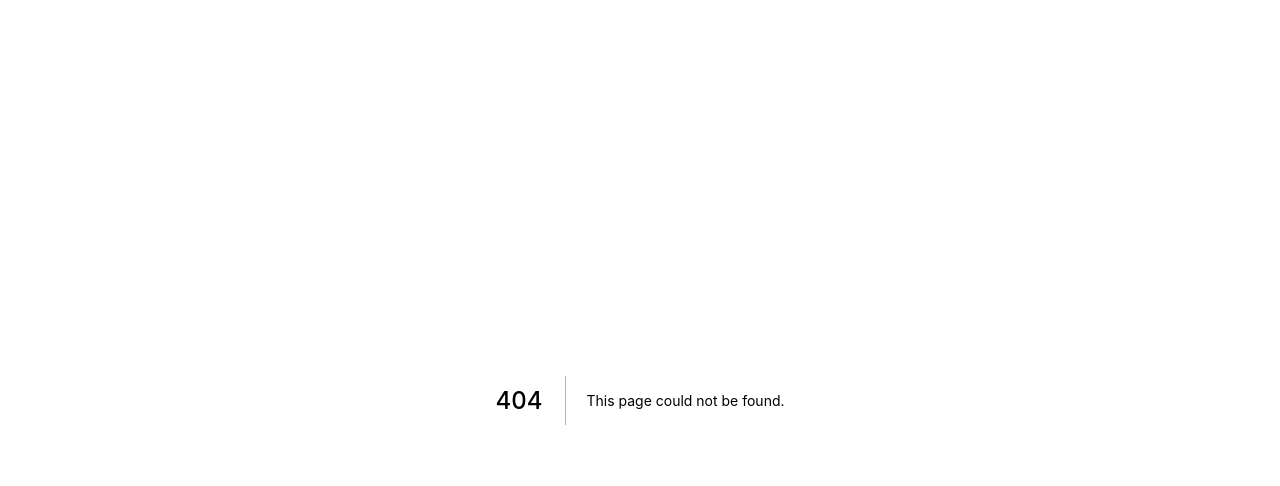
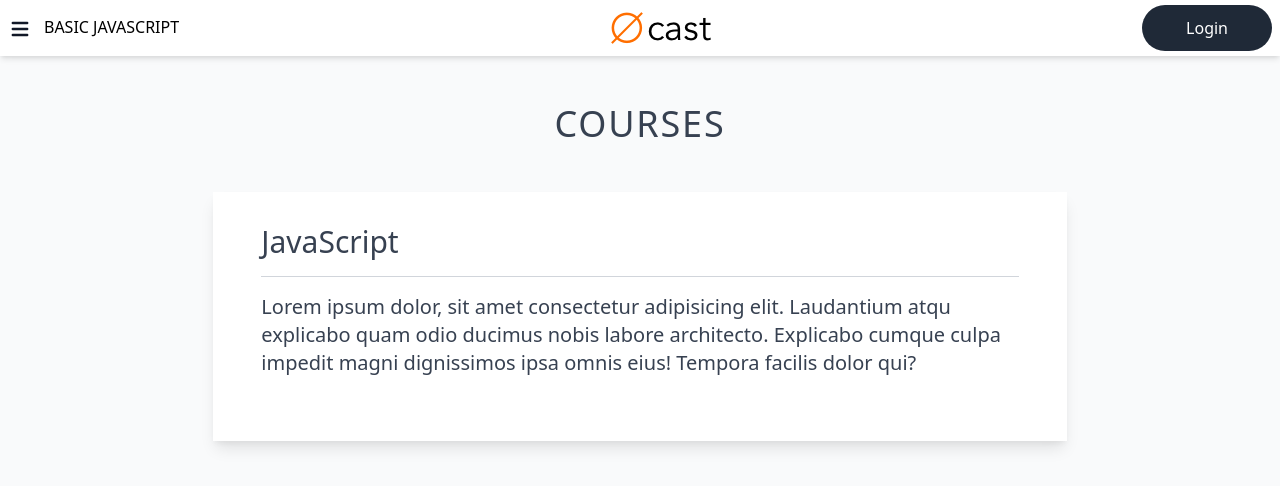
Before and after one commit to Planet-NULLCAST/curriculum, a Next.js app in the folder website/: page /courses in a window 1280 px wide. Before the commit this address had no page. Shown: the top 486 px of the page. Built offline with nearby package versions, Linux system fonts and the light colour scheme.

Commit message:
Merge branch progress_bar to cpages

```diff
--- a/website/component/layout/Layout.jsx
+++ b/website/component/layout/Layout.jsx
@@ -9,7 +9,7 @@ export default function Layout({ children }) {
 	}
 	return (
 		<div>
-			<NavBar onToggle={handleToggle} />
+			<NavBar onToggle={handleToggle} showMenuIcon={true} showTitle={true} />
 			<SideBar onToggle={handleToggle} toggle={toggle} />
 			{children}
 		</div>
--- a/website/component/layout/SideBar/SideBar.jsx
+++ b/website/component/layout/SideBar/SideBar.jsx
@@ -36,7 +36,7 @@ export default function SideBar({ onToggle, toggle }) {
 						key={title.chapterId}
 						className={`text-center text-gray-700 border-l-8 border-gray-700 hover:border-purple-700 hover:text-purple-700 hover:bg-gray-200 p-4`}
 					>
-						<Link href={`/javascript/${title.chapterUrl}`}>
+						<Link href={`/courses/javascript/${title.chapterUrl}`}>
 							<a onClick={handleClick}>{title.chapterName}</a>
 						</Link>
 					</li>
--- a/website/courses/meta.js
+++ b/website/courses/meta.js
@@ -2,7 +2,8 @@ import axios from "axios";
 let courses = [
 	{
 		courseId: 1,
-		courseName: "javascript",
+		courseName: "JavaScript",
+		courseUrl: "javascript",
 		chapters: [
 			{
 				chapterId: 1,
--- /dev/null
+++ b/website/pages/courses.js
@@ -0,0 +1,36 @@
+// import React from "react";
+import Navbar from "../component/layout/NavBar/NavBar";
+import Head from "next/head";
+import Link from "next/link";
+import { courses } from "../courses/meta";
+
+export default function Courses() {
+	return (
+		<div>
+			<Head>
+				<title> Courses | Curriculum</title>
+			</Head>
+			<Navbar showMenuIcon={false} showTitle={false} />
+			<div className="bg-gray-50 h-screen flex flex-col items-center text-gray-700">
+				<h1 className="text-center text-gray-700 text-4xl uppercase tracking-wider p-12">
+					Courses
+				</h1>
+				<div className="text-xl w-2/3">
+					{courses.map((course) => (
+						<div key={course.courseId} className="p-8 shadow-lg bg-white">
+							<Link href={`/courses/${course.courseUrl}`}>
+								<a className="p-4 text-3xl">{course.courseName}</a>
+							</Link>
+							<div className="border-t border-gray-300 m-4 py-4">
+								Lorem ipsum dolor, sit amet consectetur adipisicing elit.
+								Laudantium atqu explicabo quam odio ducimus nobis labore
+								architecto. Explicabo cumque culpa impedit magni dignissimos
+								ipsa omnis eius! Tempora facilis dolor qui?
+							</div>
+						</div>
+					))}
+				</div>
+			</div>
+		</div>
+	);
+}
--- /dev/null
+++ b/website/pages/courses/javascript/[id].js
@@ -0,0 +1,146 @@
+import Head from "next/head";
+import Link from "next/link";
+import Layout from "../../component/layout/Layout";
+import { getAllPostIds, getPostData } from "../../lib/jslist";
+import Editor from "../../component/editor/Editor";
+import Output from "../../component/layout/Output/Output";
+import hljs from "highlight.js";
+import javascript from "highlight.js/lib/languages/javascript";
+import { useEffect, useContext, useState } from "react";
+import UserState from "../../context/user/userContext";
+const axios = require("axios");
+
+hljs.registerLanguage("javascript", javascript);
+
+import {
+	ArrowCircleLeftIcon,
+	ArrowCircleRightIcon
+} from "@heroicons/react/solid";
+
+export async function getStaticPaths() {
+	const paths = await getAllPostIds();
+	return {
+		paths,
+		fallback: false
+	};
+}
+
+export async function getStaticProps({ params }) {
+	const postData = await getPostData(params.id);
+
+	return {
+		props: {
+			postData
+		}
+	};
+}
+export default function Javascript({ postData }) {
+	const { testCase } = postData;
+	const userState = useContext(UserState);
+	const [progress, setProgress] = useState(0);
+	const [courseList, seCourseList] = useState([]);
+
+	useEffect(() => {
+		hljs.highlightAll();
+		seCourseList(JSON.parse(window.localStorage.getItem("courses")));
+	}, []);
+	useEffect(() => {
+		userState.setTest(testCase);
+		userState.setRun(false);
+		console.log(progress);
+	}, [testCase]);
+	useEffect(() => {
+		let cook = document.cookie;
+		cook = cook.split("=");
+		cook[0] !== "" ? (cook = JSON.parse(cook[1]).accessToken) : (cook = false);
+		if (cook) {
+			axios({
+				method: "post",
+				mode: "no-cors",
+				url: `http://localhost:8080/api/progress/javascript`,
+				headers: {
+					"x-access-token": `${cook}`
+				}
+			})
+				.then((response) => {
+					console.log(response.data);
+					setProgress(
+						(response.data.length / courseList[0].chapters.length) * 100
+					);
+				})
+				.catch((err) => {
+					console.log(err.message);
+				});
+		} else {
+			console.log("Not logged in");
+		}
+	}, [userState]);
+	return (
+		<Layout>
+			<Head>
+				<title>{postData.title}</title>
+			</Head>
+			<div className="grid grid-cols-3" style={{ height: "84.5vh" }}>
+				<div className="bg-gray-50 px-4 py-4 overflow-auto text-gray-700">
+					<div className="py-3">
+						<a
+							href="#"
+							className="text-sm py-1 px-2 uppercase rounded-full border border-gray-500 tracking-wider font-medium"
+						>
+							Learn
+						</a>
+					</div>
+					<div className="font-bold my-3 uppercase">
+						<h1 className="text-2xl">{postData.title}</h1>
+					</div>
+					<div className="text-xl font-semibold mt-5 mb-3">
+						{postData.subheading}
+					</div>
+					<div
+						className="codeClass font-light js text-gray-900"
+						dangerouslySetInnerHTML={{ __html: postData.contentHtml }}
+					/>
+				</div>
+				<div>
+					<Editor initialValue={postData} />
+				</div>
+				<div>
+					<Output />
+				</div>
+			</div>
+			<div className="flex flex-row space-x-52 bg-gray-900 items-center py-6 sticky bottom-0 h-12">
+				<div
+					class="rounded-md bg-gray-600"
+					style={{ width: "382px", marginLeft: "10px" }}
+				>
+					<div
+						class="mt-0 bg-purple-500 py-1 rounded-full"
+						style={{ width: `${progress}%` }}
+					></div>
+				</div>
+				<div className="flex flex-row" style={{ marginLeft: "142px" }}>
+					{postData.prev ? (
+						<Link href={`/javascript/${postData.prev}`}>
+							<a className="text-white" style={{ marginRight: "93px" }}>
+								<ArrowCircleLeftIcon className="h-10 w-10 inline-block text-yellow-500" />
+								Previous
+							</a>
+						</Link>
+					) : (
+						""
+					)}
+					{postData.next ? (
+						<Link href={`/javascript/${postData.next}`}>
+							<a className="text-white">
+								Next
+								<ArrowCircleRightIcon className="h-10 w-10 inline-block text-yellow-500" />
+							</a>
+						</Link>
+					) : (
+						""
+					)}
+				</div>
+			</div>
+		</Layout>
+	);
+}
--- /dev/null
+++ b/website/pages/courses/javascript/index.js
@@ -0,0 +1,7 @@
+import React from "react";
+
+function index() {
+	return <div>Hello</div>;
+}
+
+export default index;
--- a/website/pages/javascript/[id].js
+++ /dev/null
@@ -1,146 +0,0 @@
-import Head from "next/head";
-import Link from "next/link";
-import Layout from "../../component/layout/Layout";
-import { getAllPostIds, getPostData } from "../../lib/jslist";
-import Editor from "../../component/editor/Editor";
-import Output from "../../component/layout/Output/Output";
-import hljs from "highlight.js";
-import javascript from "highlight.js/lib/languages/javascript";
-import { useEffect, useContext, useState } from "react";
-import UserState from "../../context/user/userContext";
-const axios = require("axios");
-
-hljs.registerLanguage("javascript", javascript);
-
-import {
-  ArrowCircleLeftIcon,
-  ArrowCircleRightIcon
-} from "@heroicons/react/solid";
-
-export async function getStaticPaths() {
-  const paths = await getAllPostIds();
-  return {
-    paths,
-    fallback: false
-  };
-}
-
-export async function getStaticProps({ params }) {
-  const postData = await getPostData(params.id);
-
-  return {
-    props: {
-      postData
-    }
-  };
-}
-export default function Javascript({ postData }) {
-  const { testCase } = postData;
-  const userState = useContext(UserState);
-  const [progress, setProgress] = useState(0);
-  const [courseList, seCourseList] = useState([]);
-
-  useEffect(() => {
-    hljs.highlightAll();
-    seCourseList(JSON.parse(window.localStorage.getItem("courses")));
-  }, []);
-  useEffect(() => {
-    userState.setTest(testCase);
-    userState.setRun(false);
-    console.log(progress);
-  }, [testCase]);
-  useEffect(() => {
-    let cook = document.cookie;
-    cook = cook.split("=");
-    cook[0] !== "" ? (cook = JSON.parse(cook[1]).accessToken) : (cook = false);
-    if (cook) {
-      axios({
-        method: "post",
-        mode: "no-cors",
-        url: `http://localhost:8080/api/progress/javascript`,
-        headers: {
-          "x-access-token": `${cook}`
-        }
-      })
-        .then((response) => {
-          console.log(response.data);
-          setProgress(
-            (response.data.length / courseList[0].chapters.length) * 100
-          );
-        })
-        .catch((err) => {
-          console.log(err.message);
-        });
-    } else {
-      console.log("Not logged in");
-    }
-  }, [userState]);
-  return (
-    <Layout>
-      <Head>
-        <title>{postData.title}</title>
-      </Head>
-      <div className="grid grid-cols-3" style={{ height: "84.5vh" }}>
-        <div className="bg-gray-50 px-4 py-4 overflow-auto text-gray-700">
-          <div className="py-3">
-            <a
-              href="#"
-              className="text-sm py-1 px-2 uppercase rounded-full border border-gray-500 tracking-wider font-medium"
-            >
-              Learn
-            </a>
-          </div>
-          <div className="font-bold my-3 uppercase">
-            <h1 className="text-2xl">{postData.title}</h1>
-          </div>
-          <div className="text-xl font-semibold mt-5 mb-3">
-            {postData.subheading}
-          </div>
-          <div
-            className="codeClass font-light js text-gray-900"
-            dangerouslySetInnerHTML={{ __html: postData.contentHtml }}
-          />
-        </div>
-        <div>
-          <Editor initialValue={postData} />
-        </div>
-        <div>
-          <Output />
-        </div>
-      </div>
-      <div className="flex flex-row space-x-52 bg-gray-900 items-center py-6 sticky bottom-0 h-12">
-        <div
-          class="rounded-md bg-gray-600"
-          style={{ width: "382px", marginLeft: "10px" }}
-        >
-          <div
-            class="mt-0 bg-purple-500 py-1 rounded-full"
-            style={{ width: `${progress}%` }}
-          ></div>
-        </div>
-        <div className="flex flex-row" style={{ marginLeft: "142px" }}>
-          {postData.prev ? (
-            <Link href={`/javascript/${postData.prev}`}>
-              <a className="text-white" style={{ marginRight: "93px" }}>
-                <ArrowCircleLeftIcon className="h-10 w-10 inline-block text-yellow-500" />
-                Previous
-              </a>
-            </Link>
-          ) : (
-            ""
-          )}
-          {postData.next ? (
-            <Link href={`/javascript/${postData.next}`}>
-              <a className="text-white">
-                Next
-                <ArrowCircleRightIcon className="h-10 w-10 inline-block text-yellow-500" />
-              </a>
-            </Link>
-          ) : (
-            ""
-          )}
-        </div>
-      </div>
-    </Layout>
-  );
-}
```
Also changed, not shown: website/component/layout/NavBar/NavBar.jsx (indentation only), 1 other file (tests, documents, lock files or other folders).
